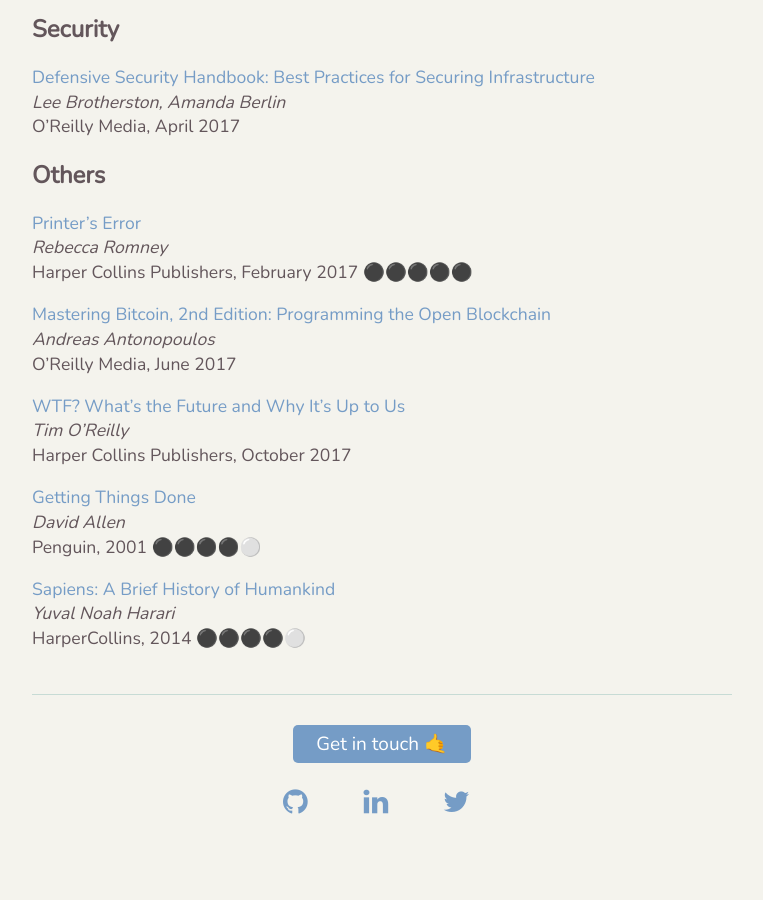
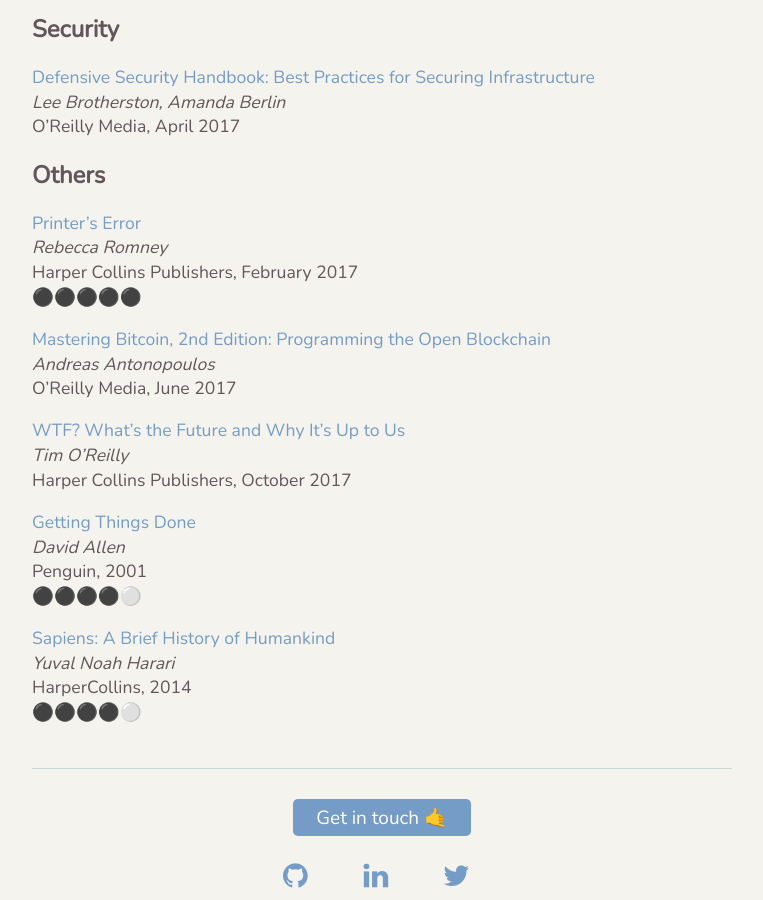
Before and after one commit to rordi/rordi.github.io, a Jekyll site: the page built from reading-list.md, in a window 1280 px wide and 900 px high, scrolled down 2102 px. Shown: the whole window, without its empty margins (258-1021 px from the left). Built offline with Jekyll 4.4.1, drawn with Linux system fonts in a browser that asks for light colours.

```diff
--- a/reading-list.md
+++ b/reading-list.md
@@ -96,7 +96,7 @@ O'Reilly Media, April 2017
 
 [Printer's Error](https://www.harpercollins.com/9780062412317/printers-error)<br>
 *Rebecca Romney*<br>
-Harper Collins Publishers, February 2017
+Harper Collins Publishers, February 2017\
 ⚫⚫⚫⚫⚫
 
 [Mastering Bitcoin, 2nd Edition: Programming the Open Blockchain](http://shop.oreilly.com/product/0636920049524.do)<br>
@@ -109,10 +109,10 @@ Harper Collins Publishers, October 2017
 
 [Getting Things Done](https://gettingthingsdone.com/)<br>
 *David Allen*<br>
-Penguin, 2001
+Penguin, 2001\
 ⚫⚫⚫⚫⚪
 
 [Sapiens: A Brief History of Humankind](https://www.harpercollins.com/9780062316097/sapiens/)<br>
 *Yuval Noah Harari*<br>
-HarperCollins, 2014
+HarperCollins, 2014\
 ⚫⚫⚫⚫⚪
```
